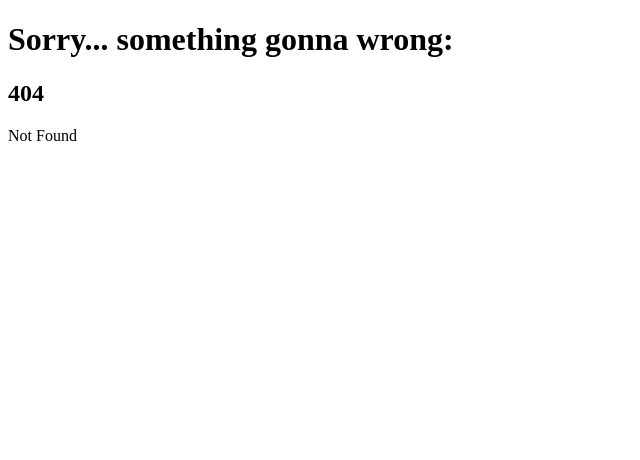
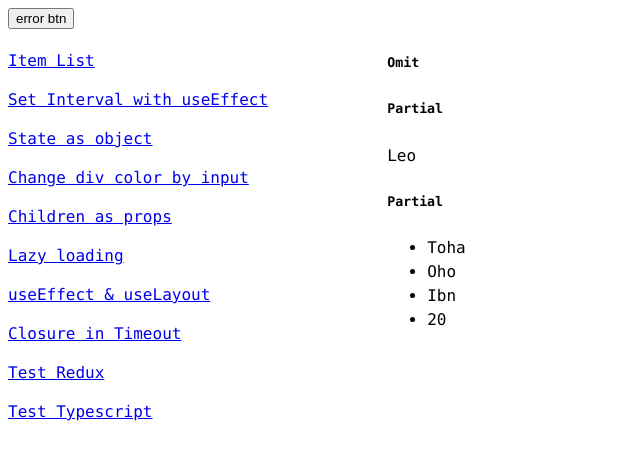
Before and after one commit to tuosha/test-pass-components-as-props, a React app: page /test-typescript in a window 1280 px wide. Before the commit this address had no page. Shown: the top 460 px of the page, without its empty margins (0-640 px from the left). Built offline with nearby package versions, Linux system fonts and the light colour scheme.

Commit message:
add some union types

```diff
--- a/src/components/Navbar/Navbar.tsx
+++ b/src/components/Navbar/Navbar.tsx
@@ -18,6 +18,7 @@ const Navbar = ({ className }: NavbarProps) => {
             <Link to={'/use-effect-use-layout'}>useEffect & useLayout</Link>
             <Link to={'/closure-timeout'}>Closure in Timeout</Link>
             <Link to={'/test-redux-cash'}>Test Redux</Link>
+            <Link to={'/test-typescript'}>Test Typescript</Link>
         </div>
     )
 }
--- /dev/null
+++ b/src/components/TypeSript/UnionTypes.tsx
@@ -0,0 +1,52 @@
+interface SimpleUser {
+    firstName: string
+    lastName: string
+    age: number
+}
+
+type UserKeys = 'name' | 'firstName' | 'lastName' | 'age'
+
+type PartialUser = Partial<SimpleUser>
+
+type RequiredUserData = Required<SimpleUser>
+
+type OmitUser = Omit<SimpleUser, 'age' | 'firstName'>
+
+type RecordUser = Record<UserKeys, string | number>
+
+type OmitRecordUser = Omit<RecordUser, 'name' | 'lastName'>
+
+const UnionTypes = () => {
+    const partialUser: PartialUser = {
+        firstName: 'Leo',
+    }
+    const requiredUser: RequiredUserData = {
+        firstName: '',
+        lastName: '',
+        age: 50,
+    }
+    const omitUser: OmitUser = {
+        lastName: 'Leo',
+    }
+    const recordUser: RecordUser = {
+        name: 'Toha',
+        firstName: 'Oho',
+        lastName: 'Ibn',
+        age: 20,
+    }
+    const omitRecordUser: OmitRecordUser | PartialUser = {
+        firstName: 'Oho',
+    }
+    const showRecords = Object.entries(recordUser).map(([key, val]) => <li key={key}>{val}</li>)
+
+    return (
+        <div>
+            <h5>Omit</h5>
+            <h5>Partial</h5>
+            <span>{partialUser.firstName}</span>
+            <h5>Partial</h5><ul>{showRecords}</ul>
+        </div>
+    )
+}
+
+export default UnionTypes
--- a/src/routers/mainPageRouter/mainPageRouter.tsx
+++ b/src/routers/mainPageRouter/mainPageRouter.tsx
@@ -7,6 +7,7 @@ import RouterErrorPage from '../RouterErrorPage/RouterErrorPage'
 import UseEffectAndLayoutHooks from '../../components/useHooks/useEffectAndLayoutHooks/useEffectAndLayoutHooks'
 import ClosureTimeout from '../../components/ClosureTimeout/ClosureTimeout'
 import TestRedux from '../../components/TestRedux/TestRedux'
+import UnionTypes from '../../components/TypeSript/UnionTypes';
 
 const LazyElem = Loadable(LazyComponentLoading)
 
@@ -81,6 +82,10 @@ const mainPageRouter = createBrowserRouter([
                 path: '/test-redux-cash',
                 element: <TestRedux />,
             },
+            {
+                path: '/test-typescript',
+                element: <UnionTypes />,
+            },
         ],
     },
 ])
```
